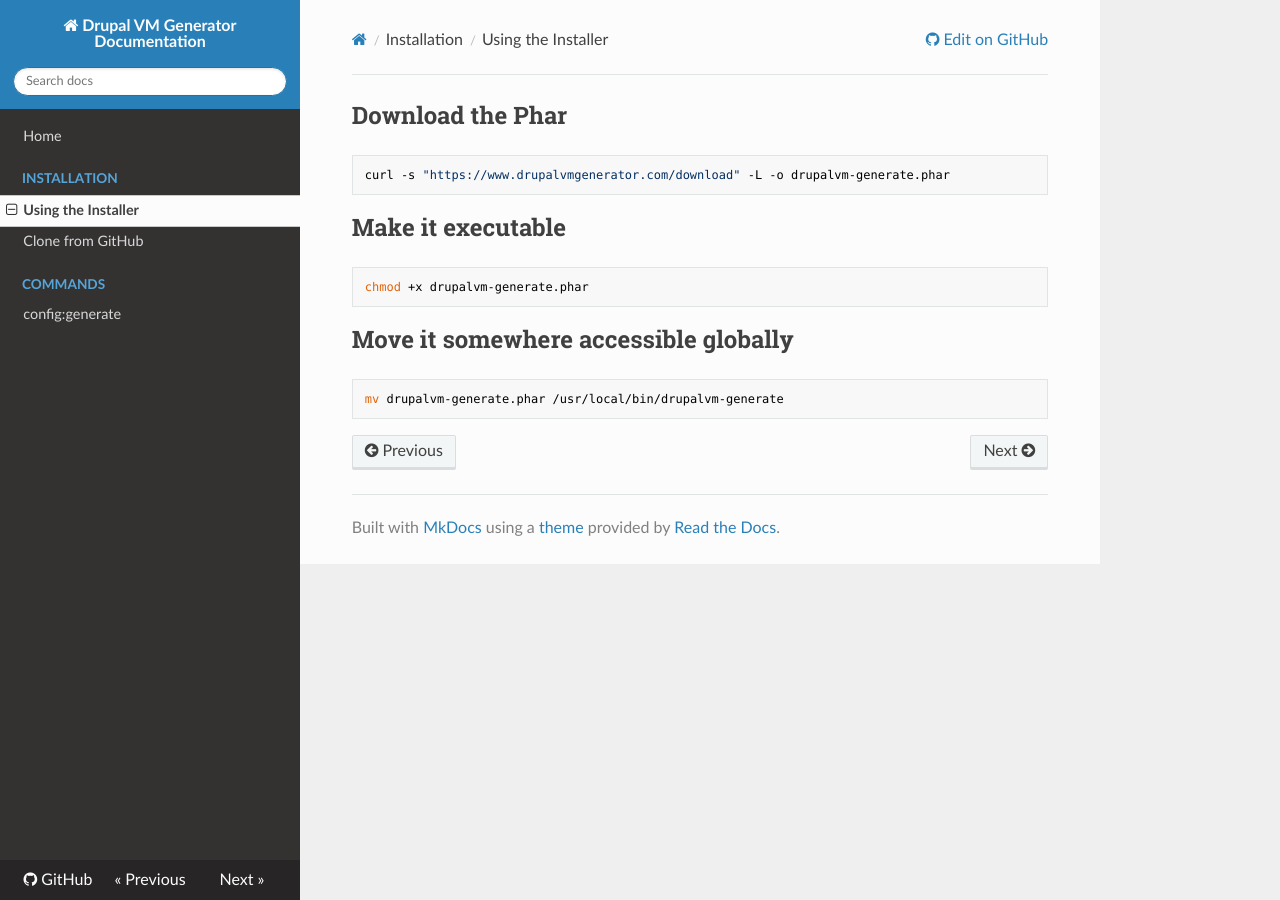
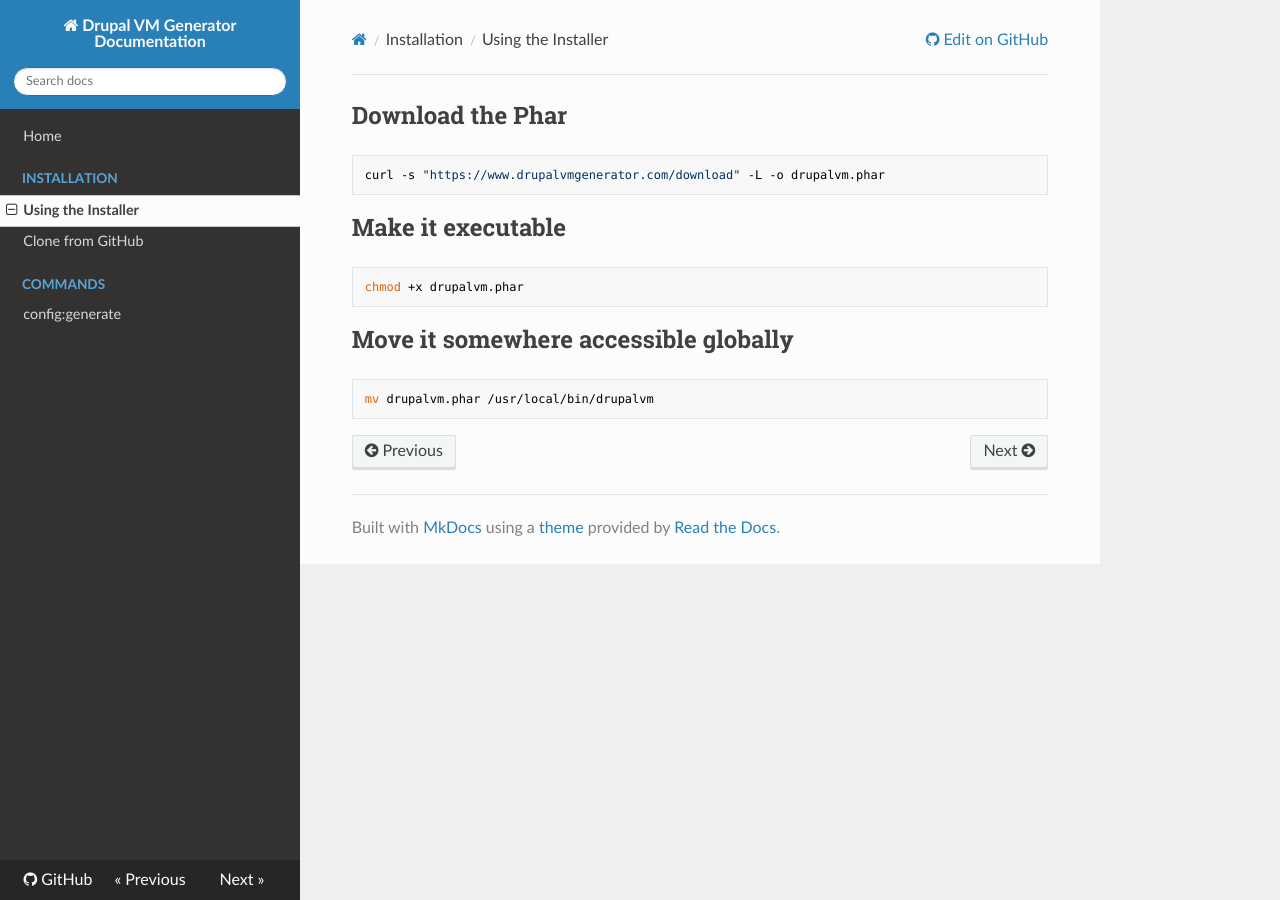
Before and after one commit to opdavies/drupal-vm-cli, an MkDocs documentation site: the page built from docs/installation/installer.md, in a window 1280 px wide. Built offline with MkDocs 1.6.1, drawn with Linux system fonts in a browser that asks for light colours; nearby versions of some CDN libraries; old or Windows-style settings are respelled for this version of MkDocs.

Commit message:
Change to drupalvm.phar

```diff
--- a/docs/installation/installer.md
+++ b/docs/installation/installer.md
@@ -1,9 +1,11 @@
 ## Download the Phar
-    curl -s "https://www.drupalvmgenerator.com/download" -L -o drupalvm-generate.phar
+
+    curl -s "https://www.drupalvmgenerator.com/download" -L -o drupalvm.phar
 
 ## Make it executable
 
-    chmod +x drupalvm-generate.phar
+    chmod +x drupalvm.phar
 
 ## Move it somewhere accessible globally
-    mv drupalvm-generate.phar /usr/local/bin/drupalvm-generate
+
+    mv drupalvm.phar /usr/local/bin/drupalvm
```
